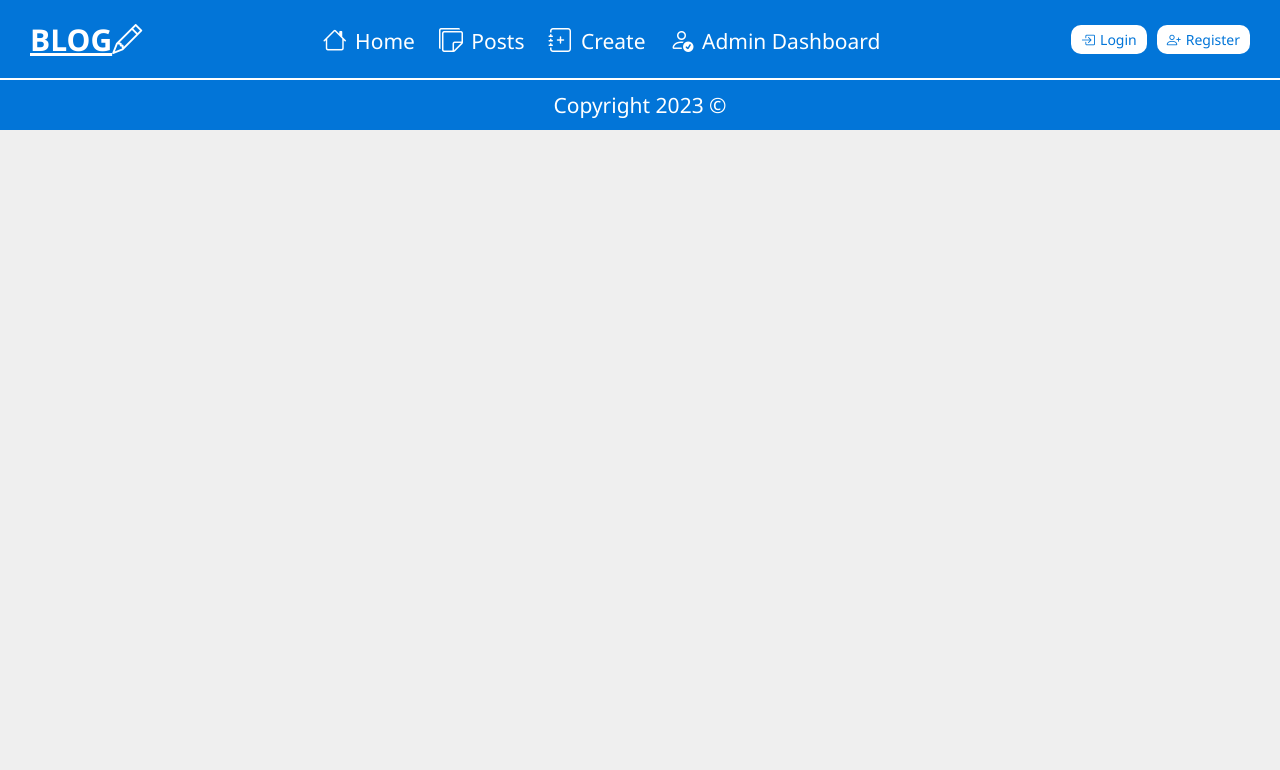
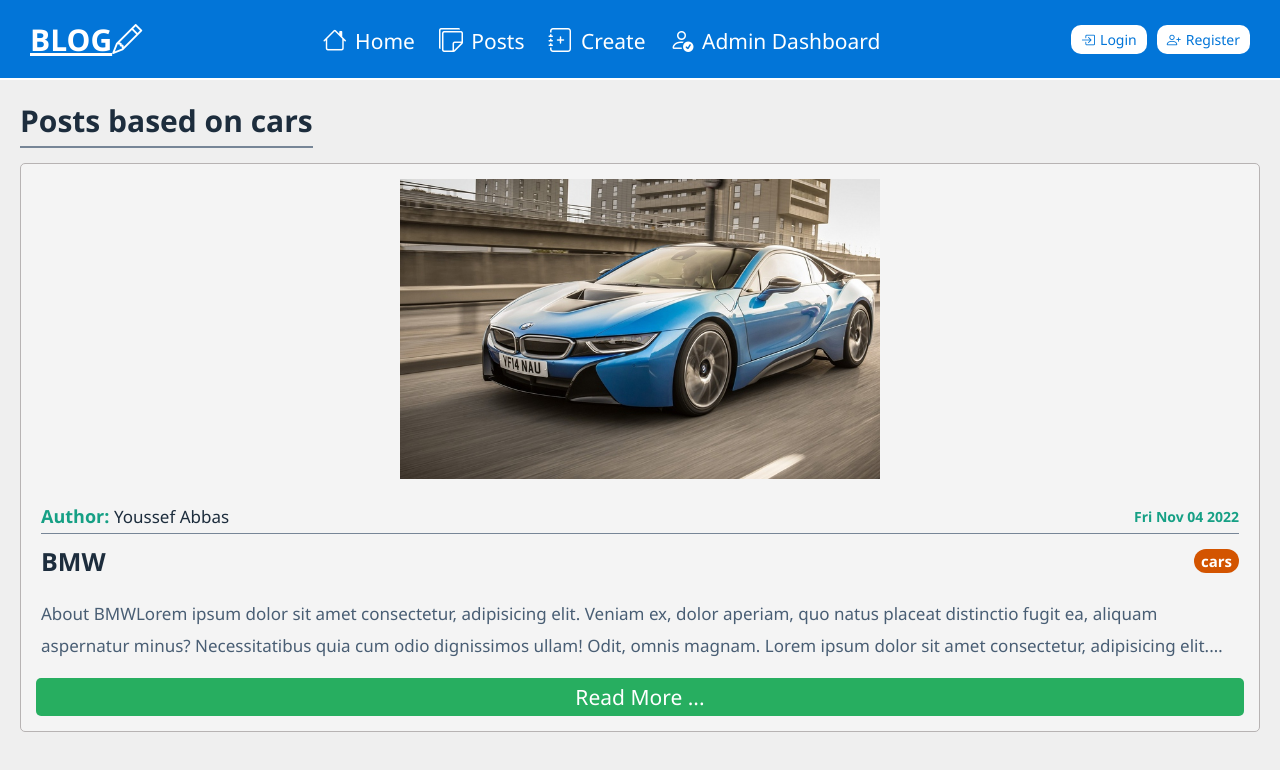
Before and after one commit to Hamza-Abd-El-Baset/Blog-App-Front, a React (Create React App) app: page /posts/categories/cars in a window 1280 px wide. Shown: the top 770 px of the page. Built offline with nearby package versions, Linux system fonts and the light colour scheme.

Commit message:
Cateogry Page is done, but lacks for varying posts depending on category

```diff
--- a/src/App.js
+++ b/src/App.js
@@ -9,6 +9,7 @@ import CreatePost from "./pages/create-post/CreatePost";
 import Footer from "./components/footer/Footer";
 import PostDetails from "./pages/post-details/PostDetails";
 import { ToastContainer } from "react-toastify";
+import Category from "./pages/cateogry/Cateogry";
 
 function App() {
   return (
@@ -20,9 +21,12 @@ function App() {
         <Route path="/login" element={<Login />}/>
         <Route path="/register" element={<Register />}/>
         <Route path="/admin-dashboard" element={<AdminDashboard />}/>
-        <Route path="/posts" element={<PostsPage />}/>
-        <Route path="/posts/create" element={<CreatePost />}/>
-        <Route path="/posts/details/:id" element={<PostDetails />}/>
+        <Route path="posts">
+          <Route index element={<PostsPage />}/>
+          <Route path="create" element={<CreatePost />}/>
+          <Route path="details/:id" element={<PostDetails />}/>
+          <Route path="categories/:category" element={<Category />}/>
+        </Route>
       </Routes>
       <Footer/>
     </BrowserRouter>
--- a/src/components/sidebar/Sidebar.jsx
+++ b/src/components/sidebar/Sidebar.jsx
@@ -7,7 +7,7 @@ const Sidebar = ({categories}) => {
             <h5 className="sidebar-title">Categories</h5>
             <ul className="sidebar-links">
                 {categories.map(category =>
-                    <Link className="sidebar-link" to={`/posts/categories/${category.titlev}`} key={category._id}>
+                    <Link className="sidebar-link" to={`/posts/categories/${category.title}`} key={category._id}>
                         {category.title}
                     </Link>
                     )}
--- /dev/null
+++ b/src/pages/cateogry/Cateogry.jsx
@@ -0,0 +1,23 @@
+import { useParams } from "react-router-dom";
+import "./cateogry.css"
+import PostList from "../../components/posts/PostList"
+import {posts} from "../../dummyData"
+import { useEffect } from "react";
+
+const Category = () => {
+
+    const {category} = useParams()
+
+    useEffect(() => {
+        window.scrollTo(0, 0)
+    }, [])
+
+    return (
+        <section className="category">
+            <h1 className="category-title">Posts based on {category}</h1>
+            <PostList posts={posts} />
+        </section>
+    );
+}
+
+export default Category;
--- /dev/null
+++ b/src/pages/cateogry/cateogry.css
@@ -0,0 +1,13 @@
+.category {
+    min-height: calc(100vh - 130px);
+    padding: 20px;
+}
+
+.category-title {
+    margin-bottom: 15px;
+    color:var(--primary-color);
+    padding-bottom: 5px;
+    border-bottom: 2px solid var(--gray-color);
+    font-size: 30px;
+    width: max-content;
+}
```
